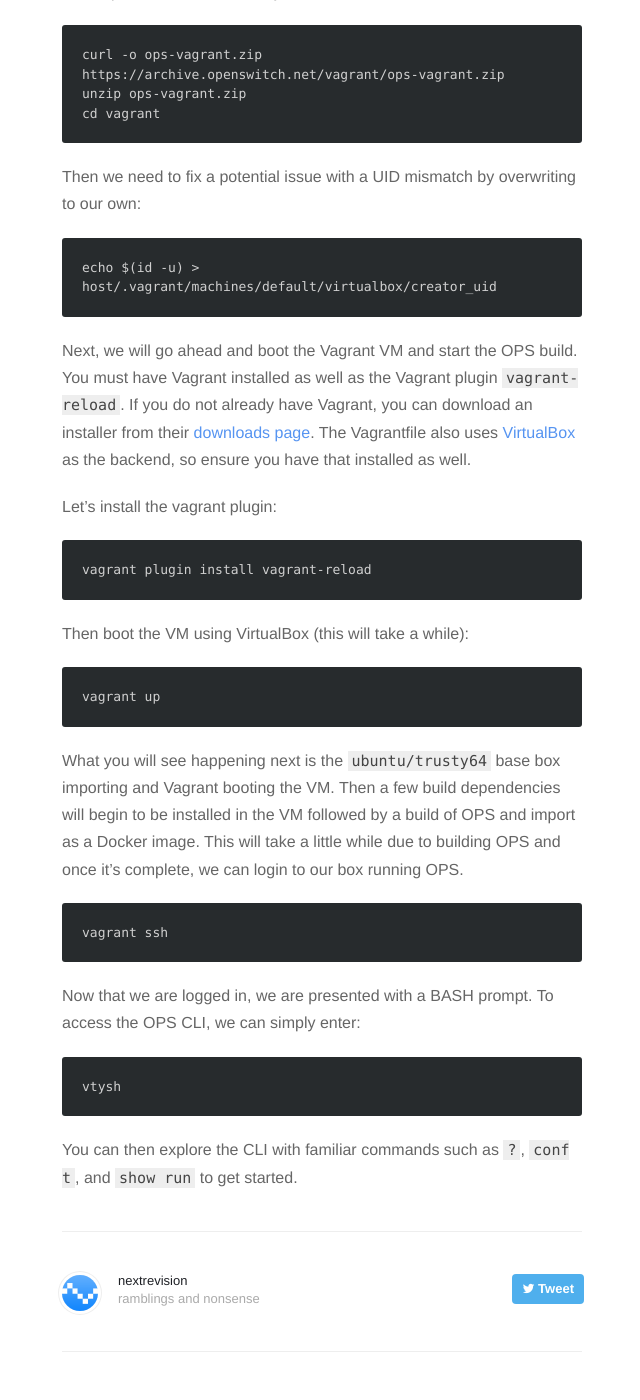
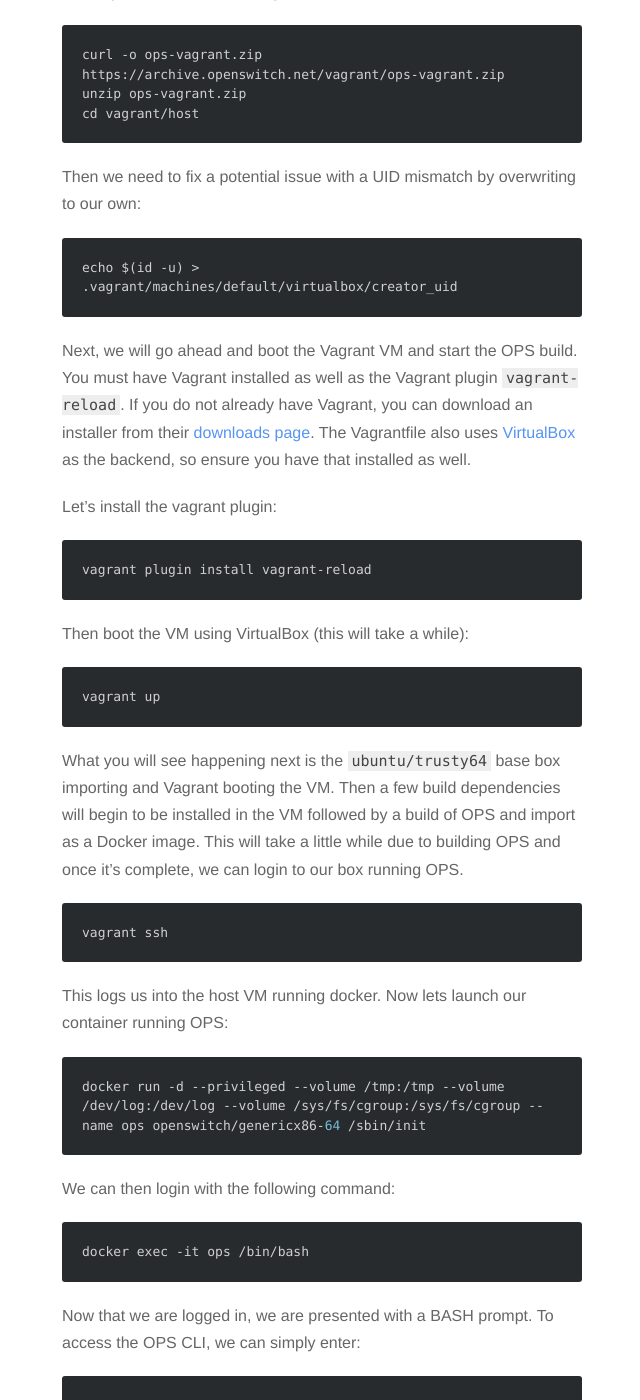
Before and after one commit to nextrevision/nextrevision.github.io, a Jekyll site: the page built from _posts/2015-11-11-up-and-running-with-openswitch.md, in a window 1280 px wide and 1400 px high, scrolled down 1017 px. Shown: the whole window, without its empty margins (318-958 px from the left). Built offline with Jekyll 4.4.1, drawn with Linux system fonts in a browser that asks for light colours; nearby versions of some CDN libraries; Markdown is read by kramdown in place of the engine named in the settings.

Commit message:
Updating content for running docker openswitch host

```diff
--- a/_posts/2015-11-11-up-and-running-with-openswitch.md
+++ b/_posts/2015-11-11-up-and-running-with-openswitch.md
@@ -21,13 +21,13 @@ First, download the [supporting Vagrant files](https://archive.openswitch.net/va
 {% highlight bash %}
 curl -o ops-vagrant.zip https://archive.openswitch.net/vagrant/ops-vagrant.zip
 unzip ops-vagrant.zip
-cd vagrant
+cd vagrant/host
 {% endhighlight %}
 
 Then we need to fix a potential issue with a UID mismatch by overwriting to our own:
 
 {% highlight bash %}
-echo $(id -u) > host/.vagrant/machines/default/virtualbox/creator_uid
+echo $(id -u) > .vagrant/machines/default/virtualbox/creator_uid
 {% endhighlight %}
 
 Next, we will go ahead and boot the Vagrant VM and start the OPS build. You must have Vagrant installed as well as the Vagrant plugin `vagrant-reload`. If you do not already have Vagrant, you can download an installer from their [downloads page](https://www.vagrantup.com/downloads.html). The Vagrantfile also uses [VirtualBox](https://www.virtualbox.org/) as the backend, so ensure you have that installed as well.
@@ -50,6 +50,18 @@ What you will see happening next is the `ubuntu/trusty64` base box importing and
 vagrant ssh
 {% endhighlight %}
 
+This logs us into the host VM running docker. Now lets launch our container running OPS:
+
+{% highlight bash %}
+docker run -d --privileged --volume /tmp:/tmp --volume /dev/log:/dev/log --volume /sys/fs/cgroup:/sys/fs/cgroup --name ops openswitch/genericx86-64 /sbin/init
+{% endhighlight %}
+
+We can then login with the following command:
+
+{% highlight bash %}
+docker exec -it ops /bin/bash
+{% endhighlight %}
+
 Now that we are logged in, we are presented with a BASH prompt. To access the OPS CLI, we can simply enter:
 
 {% highlight bash %}
```
